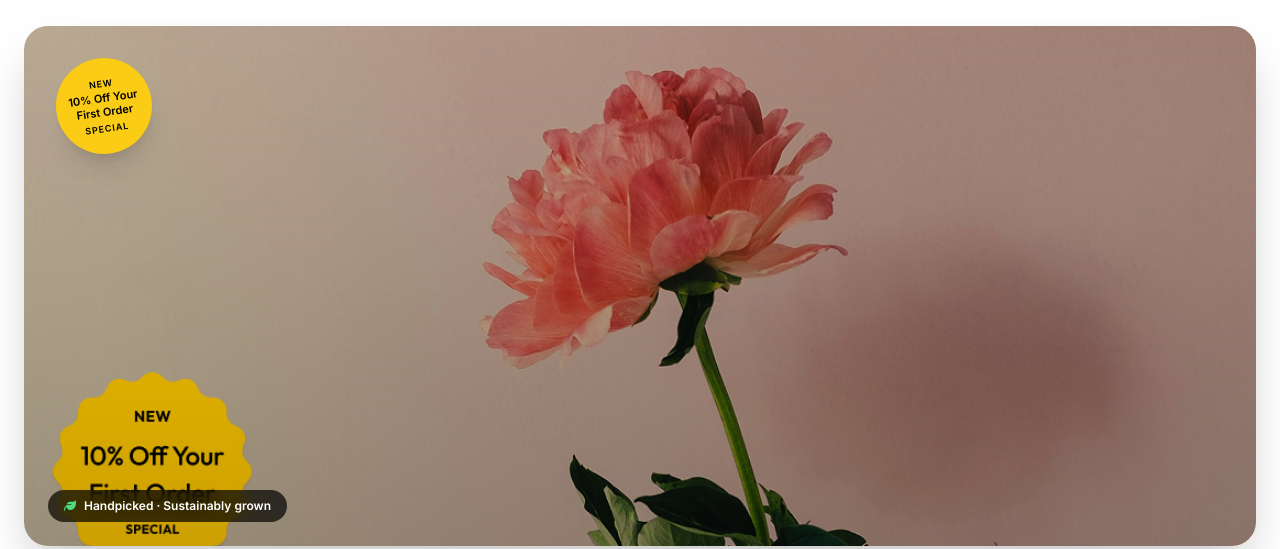
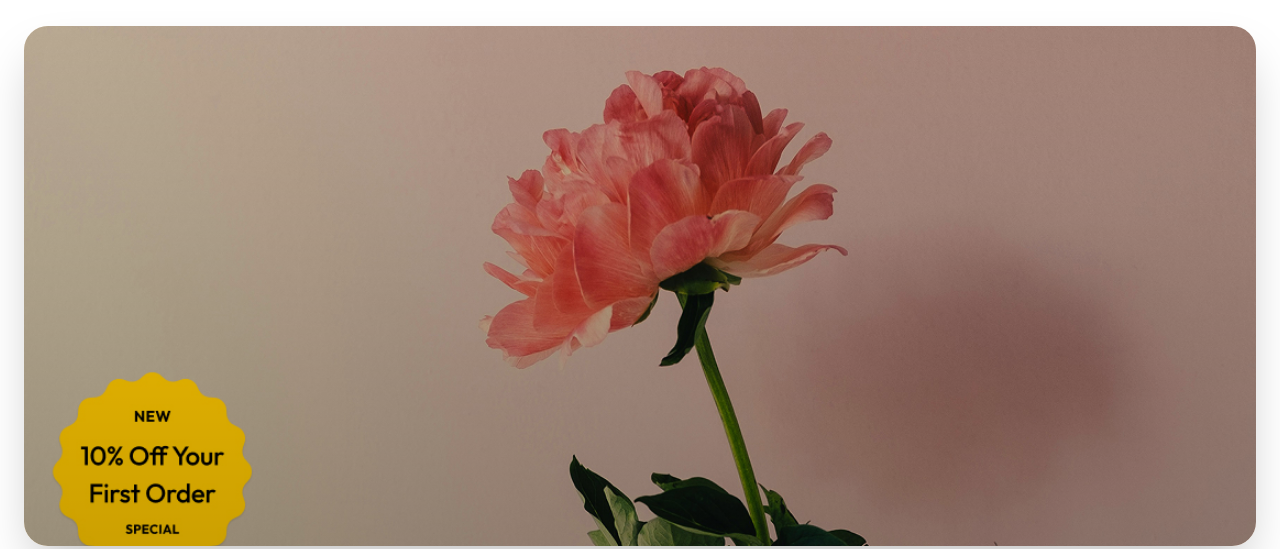
Before and after one commit to sashaivanova253-oss/Our_Blooms2, a website: page index.html in a window 1280 px wide. Shown: the part 251-800 px from the top of the page. Drawn offline with nearby package versions, Linux system fonts and the light colour scheme.

Commit message:
Update index.html

```diff
--- a/index.html
+++ b/index.html
@@ -134,17 +134,6 @@
                  alt="Pink Peony"
                  class="w-full h-[400px] md:h-[520px] object-cover">
             <div class="absolute inset-0 bg-gradient-to-t from-black/20 to-transparent rounded-3xl"></div>
-
-            <div class="badge-pop absolute top-8 left-8 w-24 h-24 bg-yellow-400 rounded-full flex flex-col items-center justify-center text-center shadow-xl rotate-[-8deg]">
-                <span class="text-[9px] font-bold uppercase tracking-widest text-black">NEW</span>
-                <span class="text-[11px] font-black leading-tight text-black mt-0.5">10% Off Your First Order</span>
-                <span class="text-[9px] font-bold uppercase tracking-widest text-black mt-0.5">SPECIAL</span>
-            </div>
-
-            <div class="absolute bottom-6 left-6 flex items-center gap-2 text-white text-xs font-semibold bg-black/70 backdrop-blur-md px-4 py-2 rounded-full">
-                <i class="fa-solid fa-leaf text-green-400"></i>
-                Handpicked · Sustainably grown
-            </div>
         </div>
     </div>
 </div>
```
